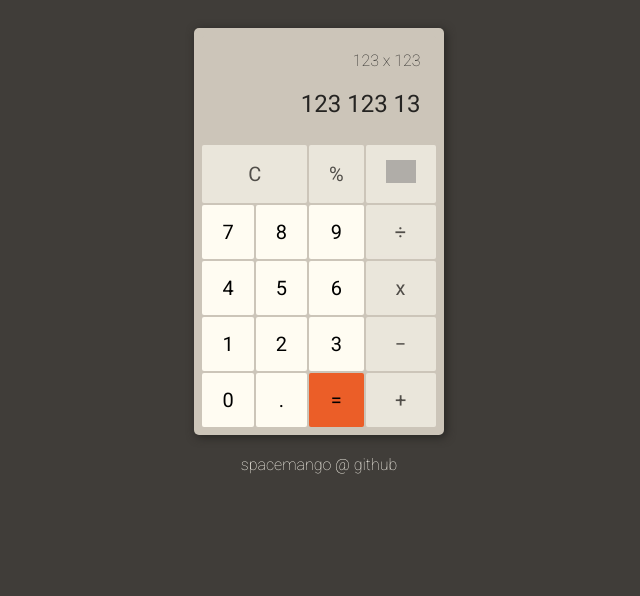
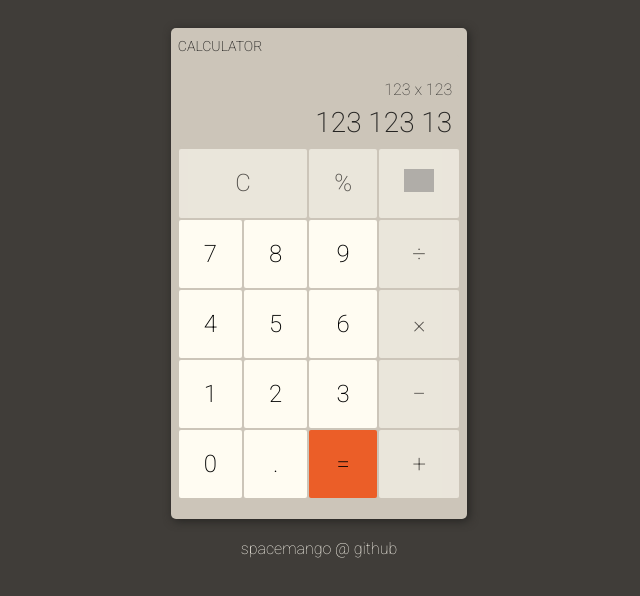
Before and after one commit to spacemango/calculator, a plain HTML site: page index.html in a window 1280 px wide. Shown: the whole page, without its empty margins (321-961 px from the left). Drawn offline with Linux system fonts and the light colour scheme; grey boxes are pictures that could not be loaded.

Commit message:
UI improvements

```diff
--- a/index.html
+++ b/index.html
@@ -13,6 +13,7 @@
 <body>
    <div class="container">
       <div class="calculator">
+         <span id="title">Calculator</span>
 
          <!-- Display button inputs -->
          <div id="input-container">
@@ -28,7 +29,7 @@
          <button id="btn-backspace"><img src="
                https://img.icons8.com/ios/50/null/clear-symbol--v1.png"></button>
          <button id="btn-divide">÷</button>
-         <button id="btn-multiply">x</button>
+         <button id="btn-multiply">×</button>
          <button id="btn-minus">−</button>
          <button id="btn-plus">+</button>
 
--- a/style.css
+++ b/style.css
@@ -6,7 +6,7 @@
 #eb5e28;
 */
 
-@import url('https://fonts.googleapis.com/css2?family=Roboto:wght@100;400&display=swap');
+@import url('https://fonts.googleapis.com/css2?family=Roboto:wght@100;200,400&display=swap');
 
 :root {
    --text: #252422;
@@ -21,29 +21,37 @@ body {
    display: flex;
    flex-direction: column;
    align-items: center;
-   font-family: 'Roboto',
-      sans-serif;
+   font-family: 'Roboto', sans-serif;
    color: var(--text);
 }
 
 .calculator {
    margin: 20px;
-   padding: 7px;
+   padding: 10px 7px 20px 7px;
    border-radius: 5px;
    background-color: var(--calculator);
    text-align: center;
    display: grid;
-   font-size: 20px;
+   font-size: 24px;
    box-shadow: 2px 2px 10px var(--text);
+}
+
+#title {
+   grid-column: 1/5;
+   grid-row: 1;
+   text-align: left;
+   font-weight: 200;
+   font-size: 14px;
+   text-transform: uppercase;
 }
 
 #input-container {
    background-color: var(--calculator);
    border-radius: 2px;
-   padding: 15px;
+   padding: 25px 7px 0 20px;
    margin: 1px;
    grid-column: 1/5;
-   grid-row: 1;
+   grid-row: 2;
    text-align: right;
 }
 #input-prev {
@@ -52,19 +60,18 @@ body {
 }
 
 #input {
-   padding-top: 10px;
-   font-size: 24px;
+   font-size: 28px;
    line-height: 3rem;
 }
 
 button {
    margin: 1px;
-   padding: 15px 20px;
+   padding: 20px 25px;
    background-color: var(--button);
    border: 0;
    border-radius: 2px;
    font-family: 'Roboto', sans-serif;
-   font-size: 20px;
+   font-size: 24px;
 }
 
 button:hover {
@@ -79,7 +86,7 @@ button:hover {
 #btn-reset,
 #btn-percent,
 #btn-backspace {
-   grid-row: 2;
+   grid-row: 3;
 }
 
 #btn-reset {
@@ -89,25 +96,25 @@ button:hover {
 #btn-7,
 #btn-8,
 #btn-9 {
-   grid-row: 3;
+   grid-row: 4;
 }
 
 #btn-4,
 #btn-5,
 #btn-6 {
-   grid-row: 4;
+   grid-row: 5;
 }
 
 #btn-1,
 #btn-2,
 #btn-3 {
-   grid-row: 5;
+   grid-row: 6;
 }
 
 #btn-0,
 #btn-decimal,
 #btn-equals {
-   grid-row: 6;
+   grid-row: 7;
 }
 
 
```
